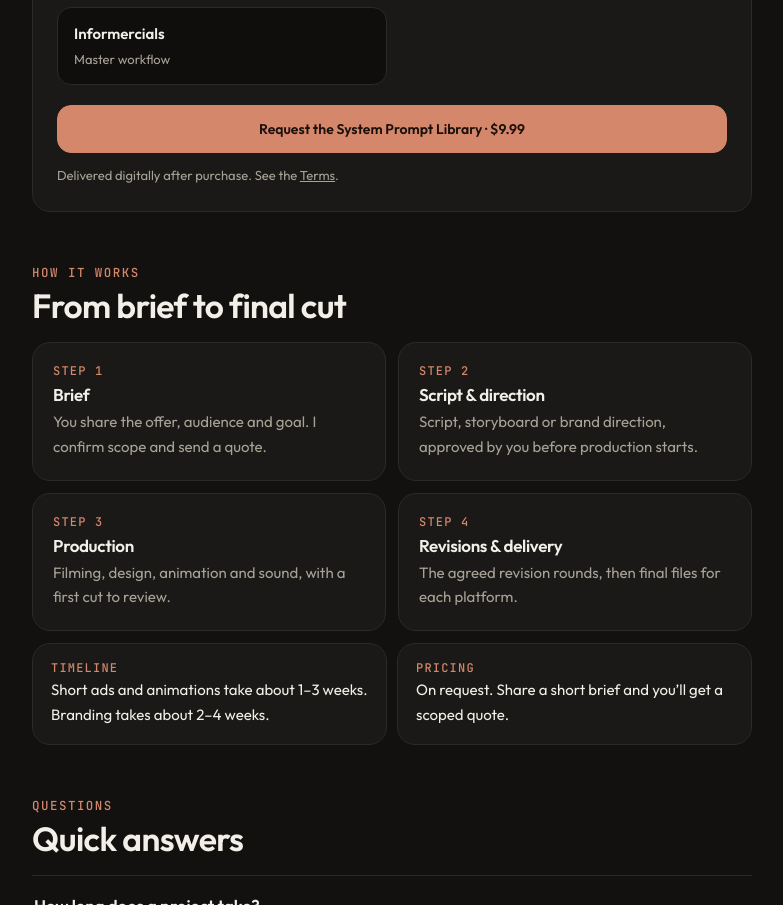
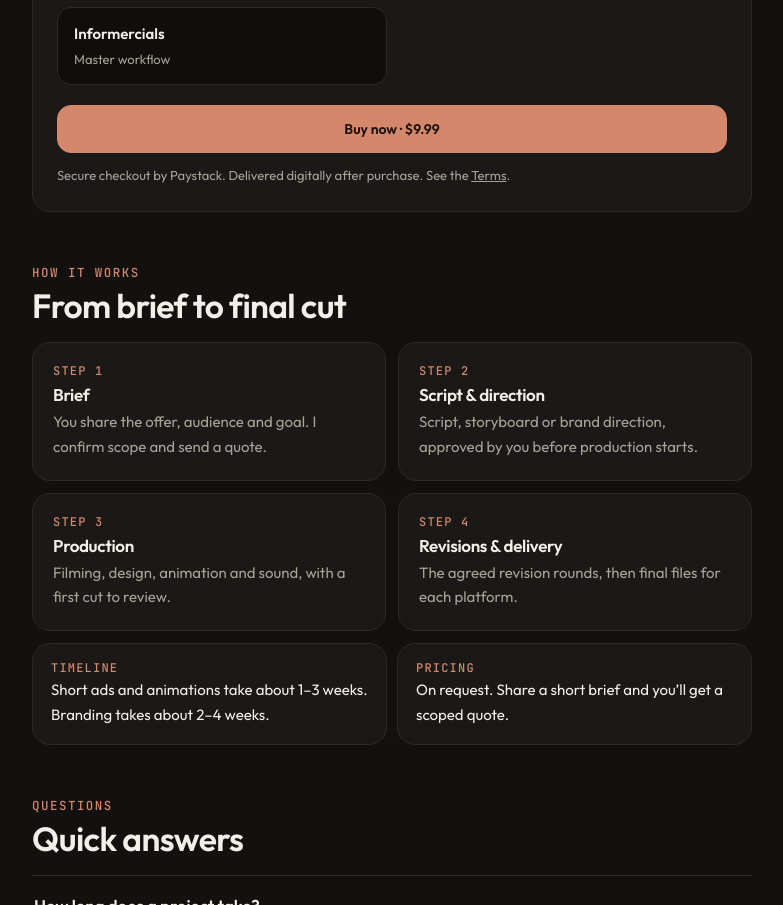
Before and after one commit to contactsuperballack-boop/CB, a plain HTML site: page index.html in a window 1280 px wide. Shown: the part 5990-6895 px from the top of the page, without its empty margins (248-1031 px from the left). Drawn offline with Linux system fonts and the light colour scheme.

```diff
--- a/index.html
+++ b/index.html
@@ -169,8 +169,8 @@ footer p+p{margin-top:6px}footer a{text-decoration:underline;text-underline-offs
         <li class="wide"><b>Animation master workflows</b><span>Pick a style and run it end to end.</span><ul><li>Cinematic Motion Studio</li><li>3D</li><li>Claymation</li><li>Paper Cut Motion</li><li>Vox Style</li><li>Fern</li><li>Stickman</li><li>Anime &amp; Ghibli</li><li>2D Cel Cyberpunk</li><li>Explainer Videos</li><li>Line Art Motion Graphics</li><li>Neumorphism</li><li>Vintage CRT Retro Terminal</li><li>Surrealist Mixed Media Realism</li><li>DIYs</li></ul></li>
         <li><b>Product Traction</b><span>Master workflow</span></li><li><b>Premium Product Ads &amp; UGCs</b><span>Master workflow</span></li><li><b>Branding</b><span>Master workflow</span></li><li><b>Product Film Studio</b><span>Master workflow</span></li><li><b>Informercials</b><span>Master workflow</span></li>
       </ul>
-      <a class="btn primary" id="buy" href="https://wa.me/2347042929458?text=Hi%2C%20I%27d%20like%20to%20buy%20the%20System%20Prompt%20Library%20(%249.99)." target="_blank" rel="noopener">Request the System Prompt Library · $9.99</a>
-      <p class="note" style="margin-top:12px">Delivered digitally after purchase. See the <a href="terms.html#digital">Terms</a>.</p>
+      <a class="btn primary" id="buy" href="https://paystack.com/buy/system-prompt-library-gxxgyl" target="_blank" rel="noopener">Buy now · $9.99</a>
+      <p class="note" style="margin-top:12px">Secure checkout by Paystack. Delivered digitally after purchase. See the <a href="terms.html#digital">Terms</a>.</p>
     </div>
   </section>
 
@@ -234,8 +234,8 @@ footer p+p{margin-top:6px}footer a{text-decoration:underline;text-underline-offs
 // Paste a Formspree endpoint here to receive enquiries by form. If left empty, the form opens the visitor's email app instead.
 const FORM_ENDPOINT='';
 const TO='CourageBallack@gmail.com';
-// Paste a checkout link (Paystack, Flutterwave, Lemon Squeezy, Gumroad, Polar...) to turn the button into a real "Buy now".
-const CHECKOUT_URL='';
+// Checkout link for the System Prompt Library (Paystack). Change it here if the link ever changes.
+const CHECKOUT_URL='https://paystack.com/buy/system-prompt-library-gxxgyl';
 if(CHECKOUT_URL){const b=document.getElementById('buy');b.href=CHECKOUT_URL;b.textContent='Buy now · $9.99'}
 document.getElementById('y').textContent=new Date().getFullYear();
 document.querySelector('#map .facade').addEventListener('click',()=>{
```
Also changed, not shown: cookies.html (+1 -1 lines), privacy.html (+1 -1 lines).
